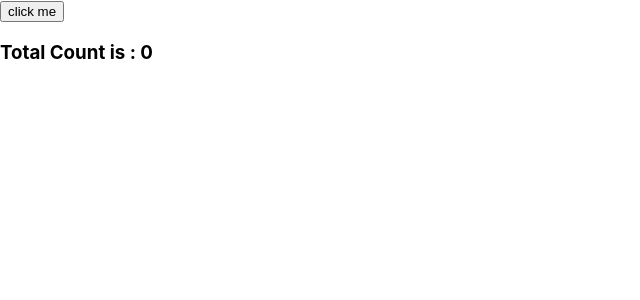
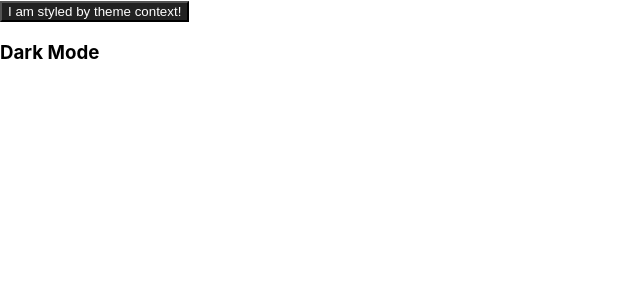
Before and after one commit to VigneshbabuOfficial/react-hooks-tutorial, a React (Create React App) app: page / in a window 1280 px wide. Shown: the top 300 px of the page, without its empty margins (0-640 px from the left). Built offline with nearby package versions, Linux system fonts and the light colour scheme.

Commit message:
useContext explained

```diff
--- a/src/App.js
+++ b/src/App.js
@@ -1,33 +1,36 @@
-import React, { useState, useEffect } from "react";
+import React, { useState, useEffect, useContext } from "react";
+import { Toolbar } from "./Toolbar";
+
+const themes = {
+  light: {
+    foreground: "#000000",
+    background: "#eeeeee",
+  },
+  dark: {
+    foreground: "#ffffff",
+    background: "#222222",
+  },
+};
+
+export const ThemeContext = React.createContext();
 
 const App = () => {
-  const [count, setCount] = useState(0);
-
-  // Similar to componentDidMount and componentDidUpdate:
-  // will be calling for every state updates since doesn't have dependency array values
-  useEffect(() => {
-    // Update the document title using the browser API
-    console.log("useEffect - " + count);
-    document.title = `You clicked ${count} times`;
-  });
-
-  // will be called only once componenet is mounted
-  useEffect(() => {
-    console.log("useEffect - [] - " + count);
-    // eslint-disable-next-line react-hooks/exhaustive-deps
-  }, []);
-
-  //will be calling once state var - count is updated with new value
-  useEffect(() => {
-    console.log("useEffect - [count] - " + count);
-  }, [count]);
+  const [theme, setTheme] = useState(themes.dark);
+  const themeHandler = () => {
+    setTheme(
+      theme.foreground === themes.light.foreground ? themes.dark : themes.light
+    );
+  };
 
   return (
-    <div>
-      <button onClick={() => setCount(count + 1)}>click me</button>
-      <br />
-      <h3>Total Count is : {count}</h3>
-    </div>
+    <ThemeContext.Provider value={theme}>
+      <Toolbar themeHandler={themeHandler} />
+      <h3>
+        {themes.dark.foreground === theme.foreground
+          ? "Dark Mode"
+          : "Light Mode"}
+      </h3>
+    </ThemeContext.Provider>
   );
 };
 
--- /dev/null
+++ b/src/ThemedButton.js
@@ -0,0 +1,14 @@
+import React, { useState, useEffect, useContext } from "react";
+import { ThemeContext } from "./App";
+
+export const ThemedButton = (props) => {
+  const theme = useContext(ThemeContext);
+  return (
+    <button
+      style={{ background: theme.background, color: theme.foreground }}
+      onClick={props.themeHandler}
+    >
+      I am styled by theme context!
+    </button>
+  );
+};
--- /dev/null
+++ b/src/Toolbar.js
@@ -0,0 +1,9 @@
+import { ThemedButton } from "./ThemedButton";
+
+export const Toolbar = (props) => {
+  return (
+    <div>
+      <ThemedButton themeHandler={props.themeHandler} />
+    </div>
+  );
+};
```
